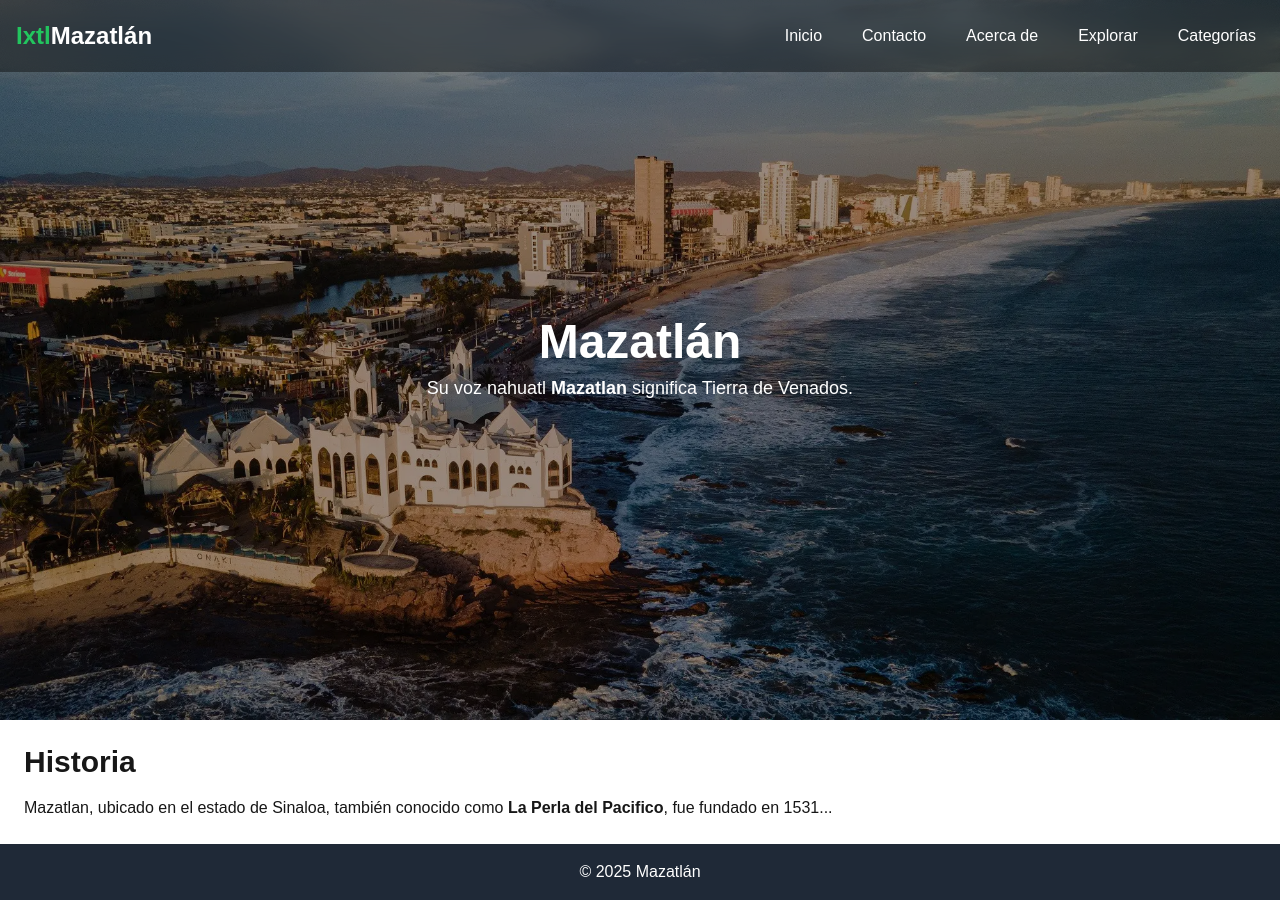
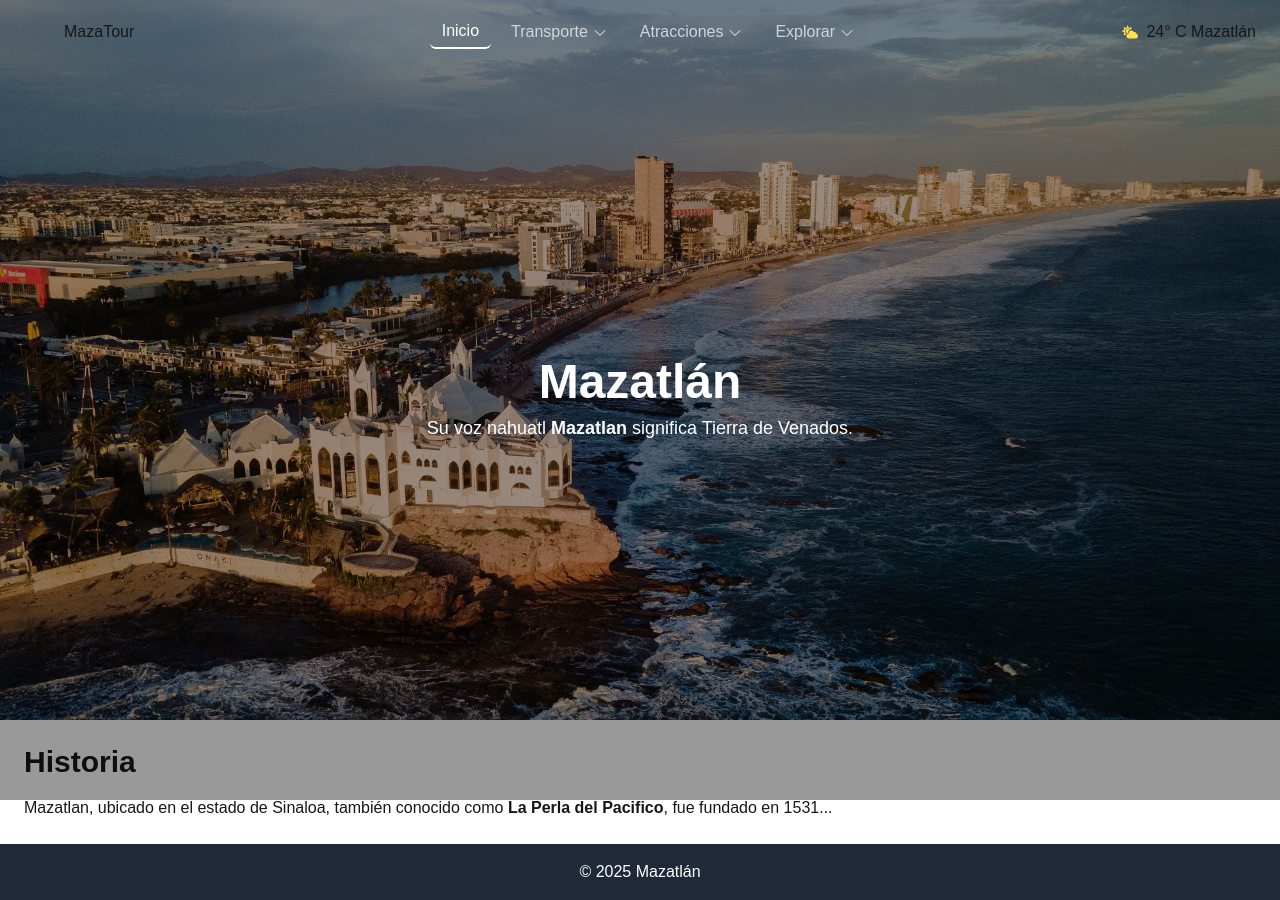
Before and after one commit to Adri13A/MazaTour-Front-end, a Next.js app: page / in a window 1280 px wide. Built offline with nearby package versions, Linux system fonts and the light colour scheme.

Commit message:
Agrega el paquete @heroicons/react y actualiza el componente Header con nuevo diseño y funcionalidad

```diff
--- a/package.json
+++ b/package.json
@@ -9,6 +9,7 @@
     "lint": "next lint"
   },
   "dependencies": {
+    "@heroicons/react": "^2.2.0",
     "next": "15.1.7",
     "react": "^19.0.0",
     "react-dom": "^19.0.0",
--- a/src/app/components/layout/header.tsx
+++ b/src/app/components/layout/header.tsx
@@ -1,58 +1,58 @@
 'use client';
 
-import { useState, useEffect } from 'react';
+import { useState } from 'react';
+import { FaCloudSun } from "react-icons/fa";
+import { ChevronDownIcon } from "@heroicons/react/24/solid";
 import Link from 'next/link';
-import { usePathname } from 'next/navigation';
+//import { usePathname } from 'next/navigation';
 import { FaBars } from 'react-icons/fa';
 
-const Header = () => {
-    const [scrolled, setScrolled] = useState(false);
-    const [isOpen, setIsOpen] = useState(false);
-    const pathname = usePathname();
 
-    useEffect(() => {
-        const handleScroll = () => {
-            setScrolled(window.scrollY > 50);
-        };
-        window.addEventListener('scroll', handleScroll);
-        return () => window.removeEventListener('scroll', handleScroll);
-    }, []);
-
-    const toggleMenu = () => {
-        setIsOpen(!isOpen);
-    };
+export default function Header(){
+    const[active, setActive] = useState("Inicio");
 
     return (
-        <nav className={`fixed top-0 w-full transition-all duration-300 ${scrolled ? 'bg-black bg-opacity-80' : 'bg-black bg-opacity-40'} backdrop-blur-md z-50`}>
-            <div className="container mx-auto flex items-center justify-between p-4">
-                <Link href="/inicio" className="text-2xl font-bold text-white">
-                    <span className="text-green-500">Ixtl</span>Mazatlán
-                </Link>
-                <button className="lg:hidden text-white text-2xl" onClick={toggleMenu}>
-                    <FaBars />
-                </button>
-                <ul className={`lg:flex lg:items-center space-y-4 lg:space-y-0 lg:space-x-6 text-white ${isOpen ? 'block' : 'hidden'} lg:flex`}>
-                    {[
-                        { href: '/inicio', label: 'Inicio' },
-                        { href: '/contacto', label: 'Contacto' },
-                        { href: '/acerca-de', label: 'Acerca de' },
-                        { href: '/explorar', label: 'Explorar' }
-                    ].map(({ href, label }) => (
-                        <li key={href}>
-                            <Link href={href} className={`p-2 ${pathname === href ? 'border-b-2 border-green-500' : ''} hover:bg-white hover:bg-opacity-10 rounded-md`}>{label}</Link>
-                        </li>
-                    ))}
-                    <li className="relative">
-                        <button className="p-2 hover:bg-white hover:bg-opacity-10 rounded-md">Categorías</button>
-                        <ul className="absolute mt-2 bg-black bg-opacity-80 p-2 rounded-md hidden group-hover:block">
-                            <li><Link href="#" className="block px-4 py-2 hover:bg-white hover:bg-opacity-10">Galería</Link></li>
-                            <li><Link href="/busqueda" className="block px-4 py-2 hover:bg-white hover:bg-opacity-10">Búsqueda (Beta)</Link></li>
-                        </ul>
-                    </li>
-                </ul>
+        <nav className={`fixed top-0 left-0 w-full z-50 flex items-center justify-between px-6 py-3`}>
+            {/*Logo
+            flex items-center bg-gray-700 px-3 py-1 rounded-lg text-sm
+            */}
+            <div className={`flex items-center backdrop-blur-lg rounded-lg py-2 px-10`}>
+                <span className={`txt-gray-400`}>Maza</span>Tour
+            </div>
+
+            {/* Menú
+
+            flex items-center gap-2 bg-gray-700 px-3 py-1 rounded-lg text-sm
+            */}
+            <div className={`flex items-center gap-2 backdrop-blur-lg rounded-lg`}>
+                {[
+                { name: "Inicio" },
+                { name: "Transporte", dropdown: true },
+                { name: "Atracciones", dropdown: true },
+                { name: "Explorar", dropdown: true },
+                ].map((item) => (
+                <div key={item.name} className="relative">
+                    <button
+                    onClick={() => setActive(item.name)}
+                    className={`px-3 py-1 rounded-md ${
+                        active === item.name ? "text-white border-b-2 border-white" : "text-gray-300"
+                    } hover:text-white focus:outline-none`}
+                    >
+                    {item.name}
+                    {item.dropdown && <ChevronDownIcon className="inline w-4 h-4 ml-1" />}
+                    </button>
+                </div>
+                ))}
+            </div>
+
+            {/* Clima
+
+            flex items-center gap-2 bg-gray-700 px-3 py-1 rounded-lg text-sm*/}
+            <div className={`flex items-center gap-2 backdrop-blur-lg rounded-lg`}>
+                <FaCloudSun className="text-yellow-300" />
+                <span>24° C Mazatlán</span>
             </div>
         </nav>
     );
-};
 
-export default Header;
+}
--- a/src/app/page.tsx
+++ b/src/app/page.tsx
@@ -8,7 +8,8 @@ export default function Home() {
   return (
     <div>
       <Header />
-      <div className="relative">
+
+      <div className="">
         <Image
           src={imagenMain}
           width={1920}
@@ -30,8 +31,8 @@ export default function Home() {
           Mazatlan, ubicado en el estado de Sinaloa, también conocido como <span className="font-bold">La Perla del Pacifico</span>, fue fundado en 1531...
         </p>
       </section>
+      <Footer />
 
-      <Footer />
     </div>
   );
 }
```
Also changed, not shown: 1 other file (tests, documents, lock files or other folders).
